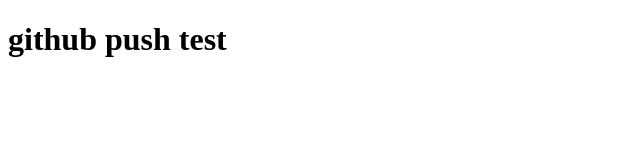
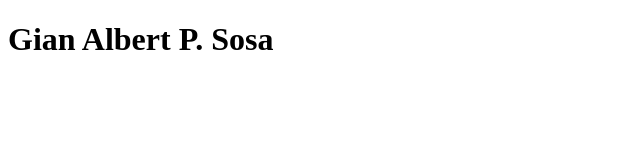
Before and after one commit to chronos58/sosa-project1, a plain HTML site: page index.html in a window 1280 px wide. Shown: the whole page, without its empty margins (0-640 px from the left). Drawn offline with Linux system fonts and the light colour scheme.

Commit message:
Added the first Heading

```diff
--- a/index.html
+++ b/index.html
@@ -5,6 +5,7 @@
         <title>Resume</title>
     </head>
     <body>
-        <h1>github push test</h1>
+        <h1>Gian Albert P. Sosa</h1>
+
     </body>
 </html>
```
